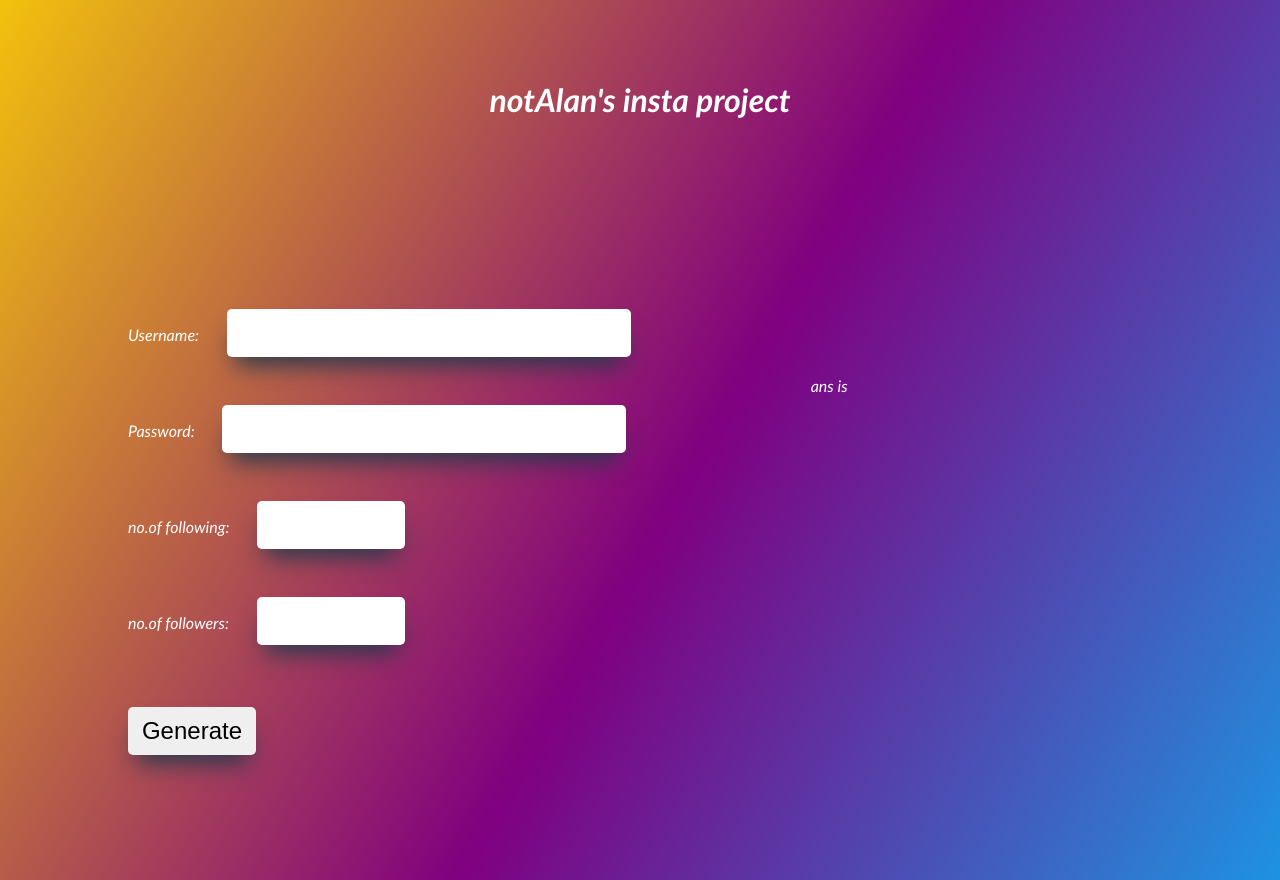
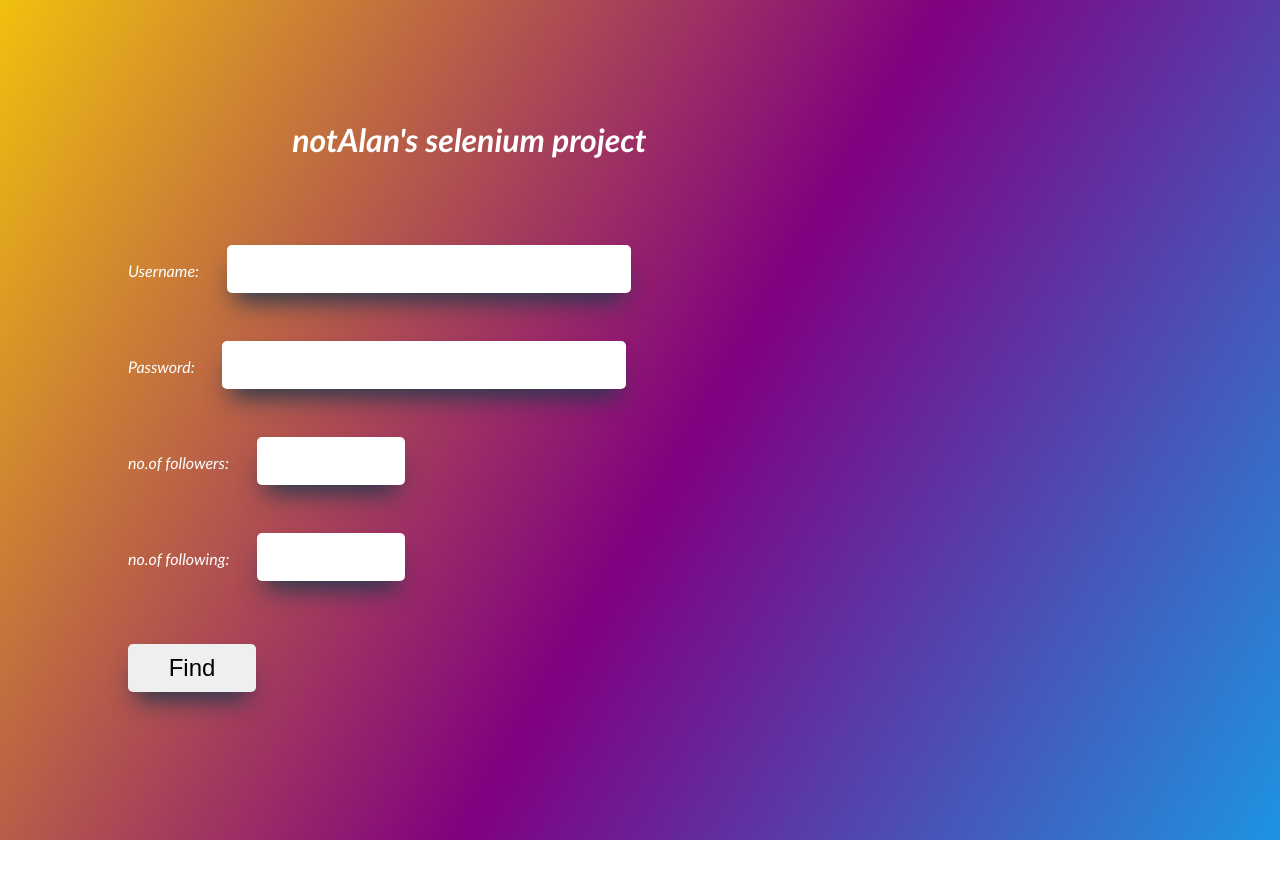
Before and after one commit to notalanjoseph/insta-followers, a Flask app: page / in a window 1280 px wide. After the commit the page ends 840 px from the top, so only its background shows below. Run offline with Flask 3, Linux system fonts and the light colour scheme.

Commit message:
update html

```diff
--- a/templates/index.html
+++ b/templates/index.html
@@ -5,13 +5,14 @@
     <meta name="viewport" content="width=device-width, initial-scale=1.0" />
     <title>Insta nonFollowers</title>
     <link rel="stylesheet" href="../static/styles.css" />
-    <link rel="icon" href="favicon.png" />
+    <link rel="icon" href="../static/images/favicon.png" />
   </head>
 
   <body>
-    <h1>notAlan's insta project</h1>
     <div class="container">
       <div class="lhs">
+        <h1>notAlan's selenium project</h1>
+
         <form action="/" method="POST">
           <label>Username:</label>
           <input type="text" name="username" required spellcheck="false" />
@@ -20,18 +21,21 @@
           <input type="password" name="password" required />
           <br />
 
+          <label>no.of followers:</label>
+          <input type="number" name="folowers" min="0" max="7000" required />
+          <br />
           <label>no.of following:</label>
           <input type="number" name="folowing" min="0" max="7000" required />
           <br />
-          <label>no.of followers:</label>
-          <input type="number" name="folowers" min="0" max="7000" required />
-          <br />
-          <button type="submit">Generate</button>
+
+          <button>Find</button><!-- type="submit" by default -->
         </form>
       </div>
 
       <div class="rhs">
-        <p>ans is {{ ans }}</p>
+        {% for user in nonfollowers %}
+          <a href="https://www.instagram.com/{{ user }}/">{{ user }}</a><br><br>
+        {% endfor %}
       </div>
     </div>
 
```
